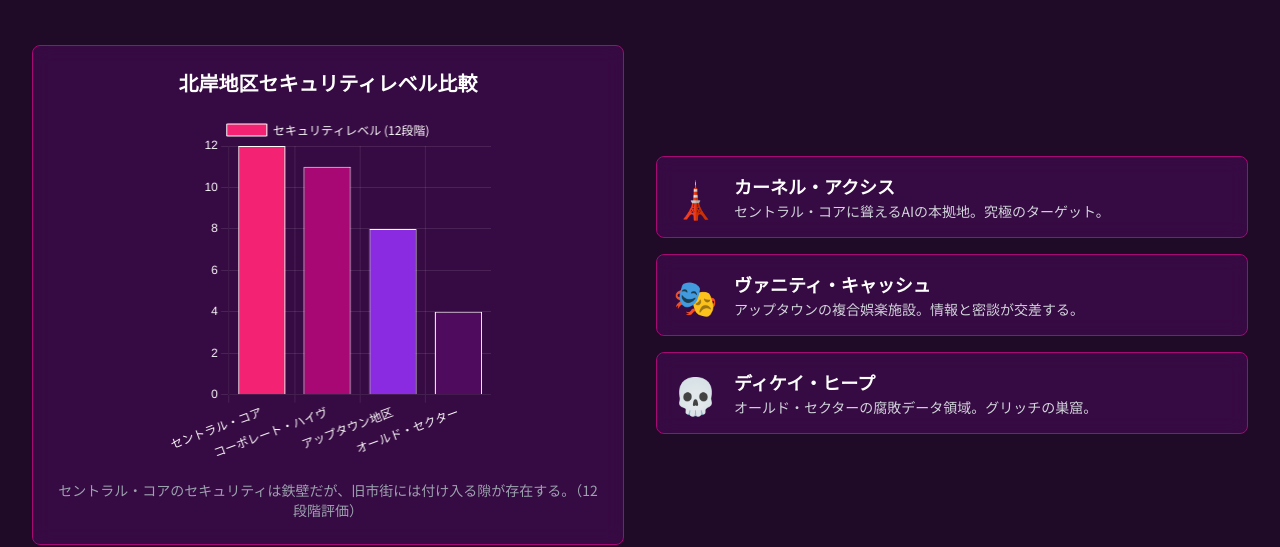
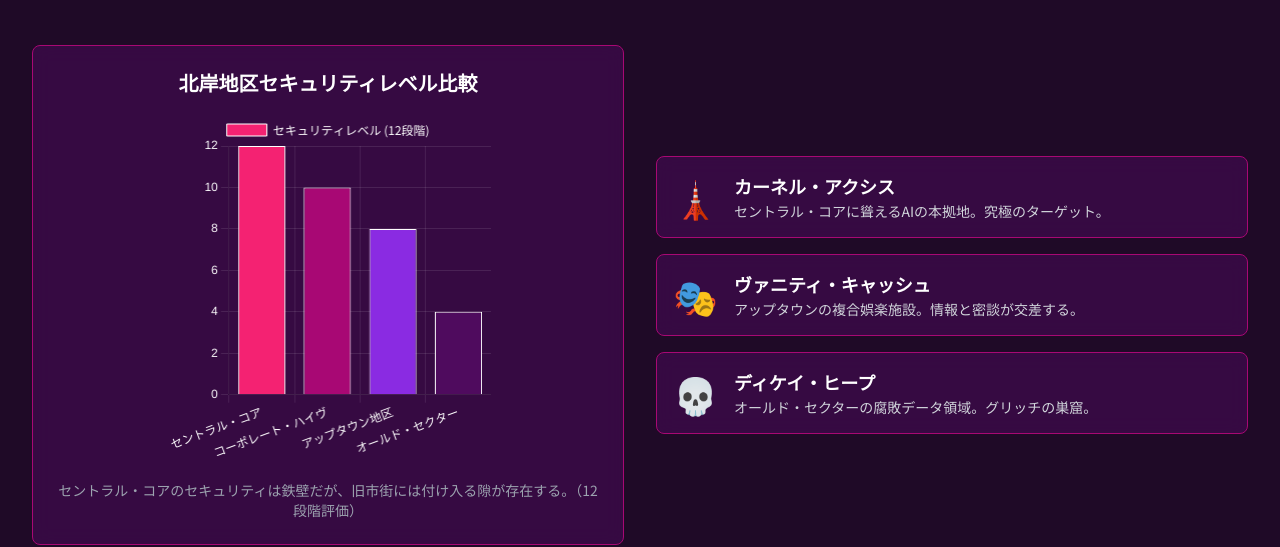
Before and after one commit to rucm/shadowrun-vertex-city, a plain HTML site: page index.html in a window 1280 px wide. Shown: the part 3119-3666 px from the top of the page. Drawn offline with nearby package versions, Linux system fonts and the light colour scheme.

Commit message:
セキュリティレベルを調整

```diff
--- a/index.html
+++ b/index.html
@@ -368,7 +368,7 @@
             labels: ['セントラル・コア', 'コーポレート・ハイヴ', 'アップタウン地区', 'オールド・セクター'],
             datasets: [{
                 label: 'セキュリティレベル (12段階)',
-                data: [12, 11, 8, 4], // Updated data for 12-point scale
+                data: [12, 10, 8, 4], // Updated data for 12-point scale
                 backgroundColor: ['#F42272', '#A80874', '#8A2BE2', '#4F0B5E'],
                 borderColor: '#FFFFFF',
                 borderWidth: 1
```
